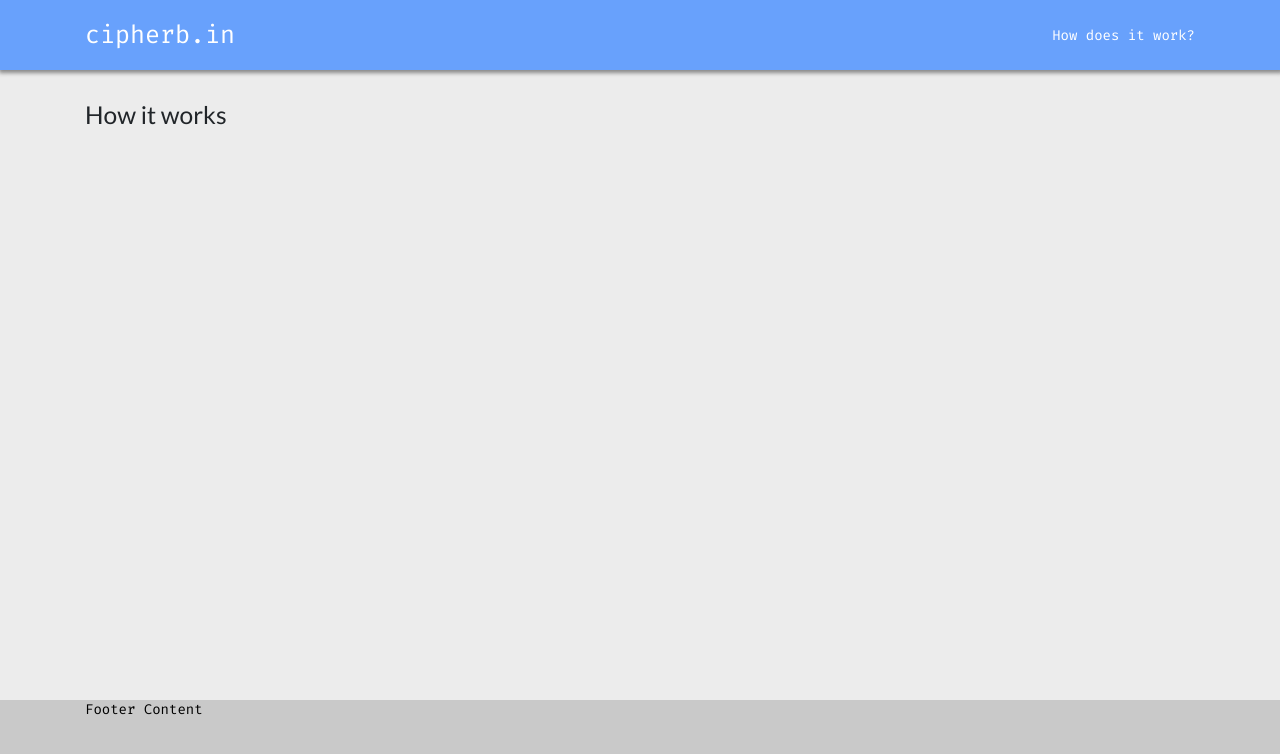
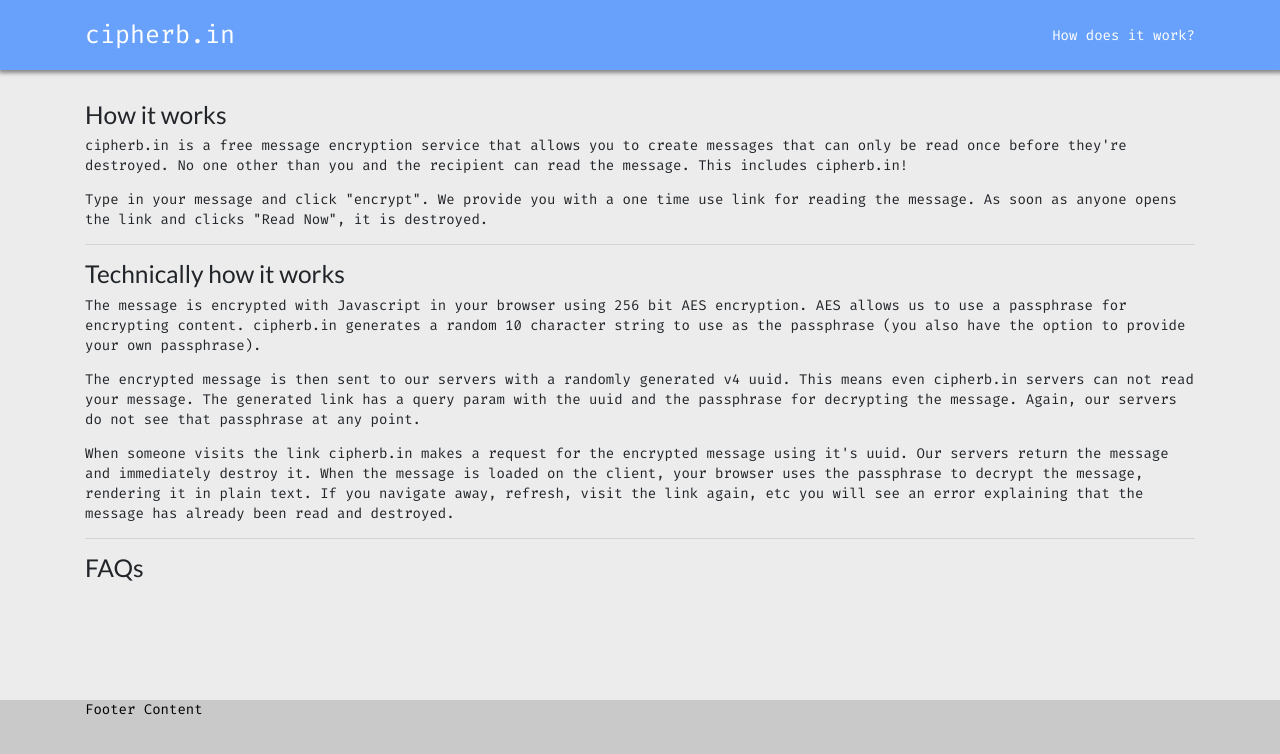
Before and after one commit to cipherbin/cipher-bin-client, a React (Create React App) app: page /how-it-works in a window 1280 px wide. Shown: the top 754 px of the page. Built offline with nearby package versions, Linux system fonts and the light colour scheme.

Commit message:
Initial content for how it works, needs to be reviewed some more and styled

```diff
--- a/src/components/HowItWorks/HowItWorks.js
+++ b/src/components/HowItWorks/HowItWorks.js
@@ -1,16 +1,47 @@
 import React from 'react';
 import { Container } from 'react-bootstrap';
-import { withRouter } from 'react-router-dom';
 import './HowItWorks.css';
 
-const HowItWorks = () => {
-  return (
+const HowItWorks = () => (
+  <Container>
     <div className="how-it-works-wrapper">
-      <Container>
-        <h3>How it works</h3>
-      </Container>
+      <h3>How it works</h3>
+      <p>
+        cipherb.in is a free message encryption service that allows you to create messages that
+        can only be read once before they&#39;re destroyed. No one other than you and the
+        recipient can read the message. This includes cipherb.in!
+      </p>
+      <p>
+        Type in your message and click &quot;encrypt&quot;. We provide you with a one time use
+        link for reading the message. As soon as anyone opens the link and clicks &quot;Read
+        Now&quot;, it is destroyed.
+      </p>
+      <hr />
+      <h3>Technically how it works</h3>
+      <p>
+        The message is encrypted with Javascript in your browser using 256 bit AES
+        encryption. AES allows us to use a passphrase for encrypting content. cipherb.in
+        generates a random 10 character string to use as the passphrase (you also
+        have the option to provide your own passphrase).
+      </p>
+      <p>
+        The encrypted message is then sent to our servers with a randomly generated v4
+        uuid. This means even cipherb.in servers can not read your message. The
+        generated link has a query param with the uuid and the passphrase for decrypting
+        the message. Again, our servers do not see that passphrase at any point.
+      </p>
+      <p>
+        When someone visits the link cipherb.in makes a request for the encrypted
+        message using it&#39;s uuid. Our servers return the message and immediately
+        destroy it. When the message is loaded on the client, your browser uses the
+        passphrase to decrypt the message, rendering it in plain text. If you
+        navigate away, refresh, visit the link again, etc you will see an error
+        explaining that the message has already been read and destroyed.
+      </p>
+      <hr />
+      <h3>FAQs</h3>
     </div>
-  );
-};
+  </Container>
+);
 
-export default withRouter(HowItWorks);
+export default HowItWorks;
```
